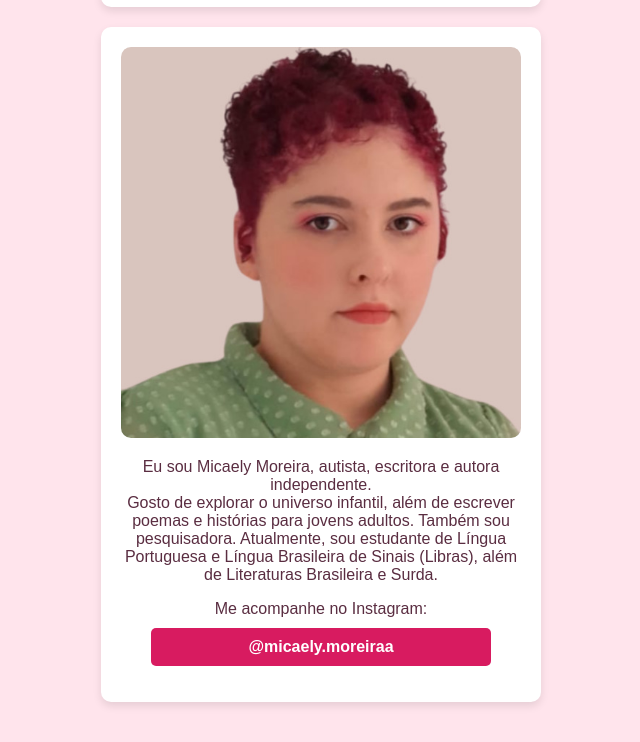
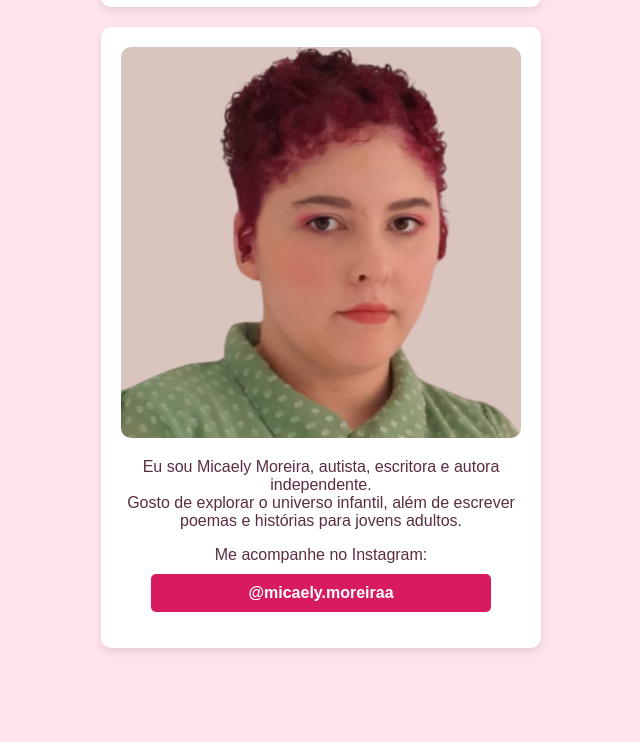
Before and after one commit to Mica-ely/meuslivros, a plain HTML site: page index.html in a window 1280 px wide. Shown: the part 2746-3488 px from the top of the page, without its empty margins (319-959 px from the left). After the commit the page ends 3434 px from the top, so only its background shows below. Drawn offline with Linux system fonts and the light colour scheme.

Commit message:
Update index.html

```diff
--- a/index.html
+++ b/index.html
@@ -74,7 +74,7 @@
 
     <div class="sobre-mim">
         <img src="foto1.jpg" alt="Foto de Micaely Moreira">
-        <p>Eu sou Micaely Moreira, autista, escritora e autora independente. <br>Gosto de explorar o universo infantil, além de escrever poemas e histórias para jovens adultos. Também sou pesquisadora. Atualmente, sou estudante de Língua Portuguesa e Língua Brasileira de Sinais (Libras), além de Literaturas Brasileira e Surda.</p>
+        <p>Eu sou Micaely Moreira, autista, escritora e autora independente. <br>Gosto de explorar o universo infantil, além de escrever poemas e histórias para jovens adultos.</p>
         <p>Me acompanhe no Instagram: <a href="https://www.instagram.com/micaely.moreiraa/" target="_blank">@micaely.moreiraa</a></p>
     </div>
 </body>
```
